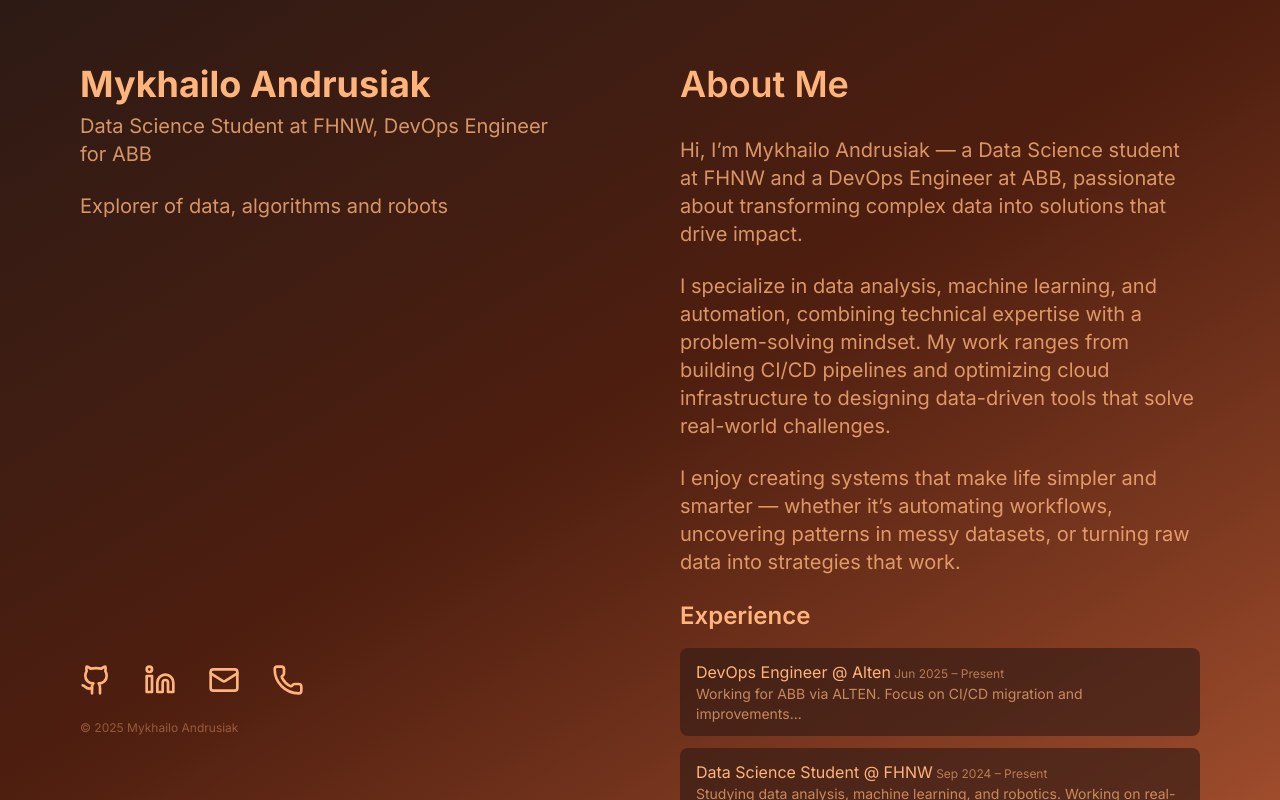
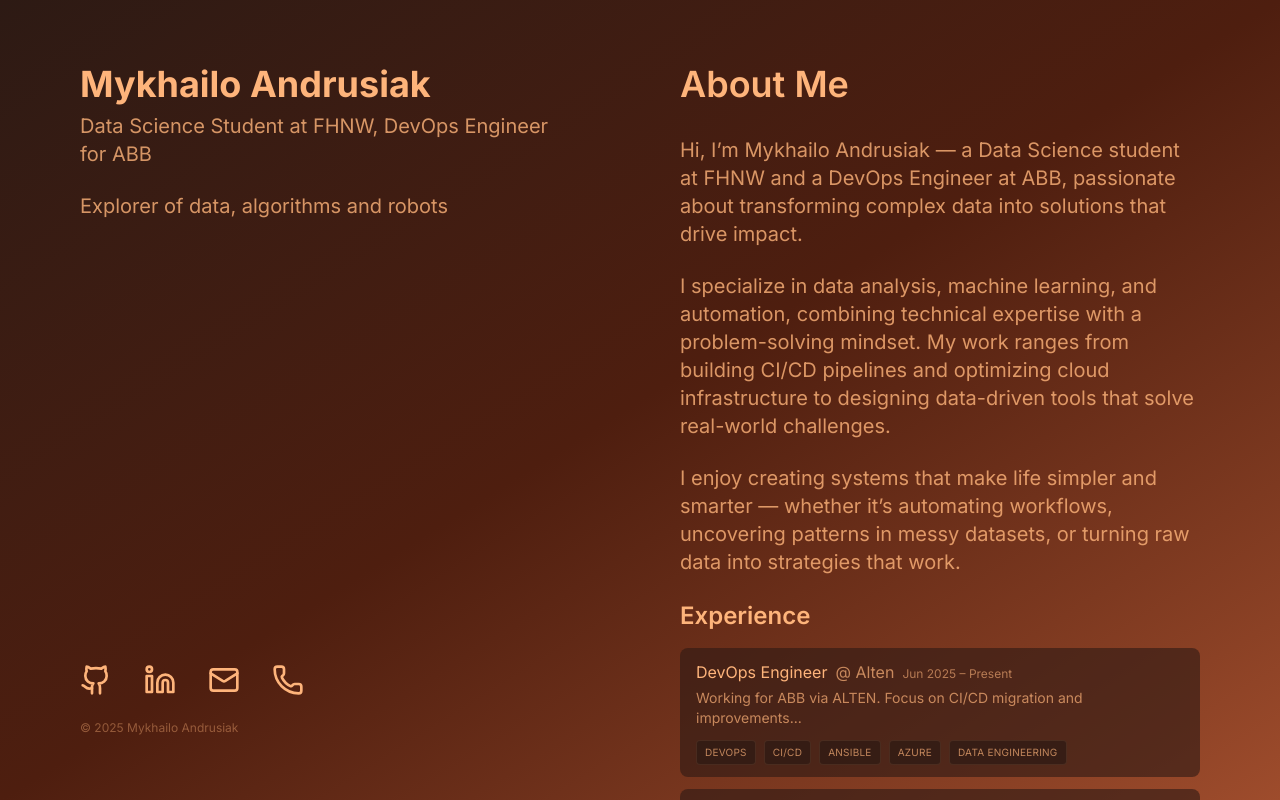
Before and after one commit to mikeandrusyak/Portfolio, a Next.js app: page / in a window 1280 px wide. Built offline with nearby package versions, Linux system fonts and the light colour scheme; a web font is replaced by a local one.

Commit message:
add work tags

```diff
--- a/data/experience.ts
+++ b/data/experience.ts
@@ -4,24 +4,28 @@ export const experience = [
     company: 'Alten',
     period: 'Jun 2025 – Present',
     description: 'Working for ABB via ALTEN. Focus on CI/CD migration and improvements...',
+    skills: ['DevOps', 'CI/CD', 'Ansible', 'Azure', 'Data Engineering'],
   },
   {
     title: 'Data Science Student',
     company: 'FHNW',
     period: 'Sep 2024 – Present',
     description: 'Studying data analysis, machine learning, and robotics. Working on real-world projects and research...',
+    skills: ['Education, see more in Projects'],
   },
   {
     title: 'CI/CD Intern',
     company: 'ABB',
     period: 'Jan 2024 – Jun 2025',
     description: 'Ansible provisioning for Automation and Configuration Management in build system...',
+    skills: ['CI/CD', 'Ansible', 'Automation', 'Jenkins', 'Git'],
   },
   {
     title: 'Data Science Intern',
     company: 'Retrostyle Games',
     period: 'Jul 2022 – Sep 2022',
     description: 'Designed algorithms; cleaned and analyzed datasets...',
+    skills: ['Data Cleaning', 'Algorithms', 'Python', 'Exploratory Analysis'],
   },
 ];
 
--- a/pages/index.tsx
+++ b/pages/index.tsx
@@ -161,11 +161,26 @@ export default function Home() {
             <h3 className="text-2xl font-semibold mb-4 text-sunset-peach">Experience</h3>
             <ul className="space-y-3">
             {experience.map((exp, idx) => (
-                <li key={idx} className="bg-sunset-brown/60 rounded-lg px-4 py-3">
-                <span className="font-medium">{exp.title}</span> @ {exp.company}
-                <span className="text-xs text-sunset-peach/60"> {exp.period}</span>
-                <div className="text-sunset-peach/70 text-sm">{exp.description}</div>
-                </li>
+              <li key={idx} className="bg-sunset-brown/60 rounded-lg px-4 py-3">
+                <div className="flex flex-wrap items-baseline gap-2">
+                  <span className="font-medium">{exp.title}</span>
+                  <span className="opacity-70">@ {exp.company}</span>
+                  <span className="text-xs text-sunset-peach/60">{exp.period}</span>
+                </div>
+                <div className="text-sunset-peach/70 text-sm mt-1">{exp.description}</div>
+                {Array.isArray((exp as any).skills) && (
+                  <ul className="flex flex-wrap gap-2 mt-3">
+                    {(exp as any).skills.map((skill: string) => (
+                      <li
+                        key={skill}
+                        className="text-[10px] uppercase tracking-wide bg-sunset-brown/70 border border-sunset-peach/10 rounded px-2 py-1 text-sunset-peach/70 hover:text-sunset-peach transition-colors"
+                      >
+                        {skill}
+                      </li>
+                    ))}
+                  </ul>
+                )}
+              </li>
             ))}
             </ul>
           </motion.div>
```
